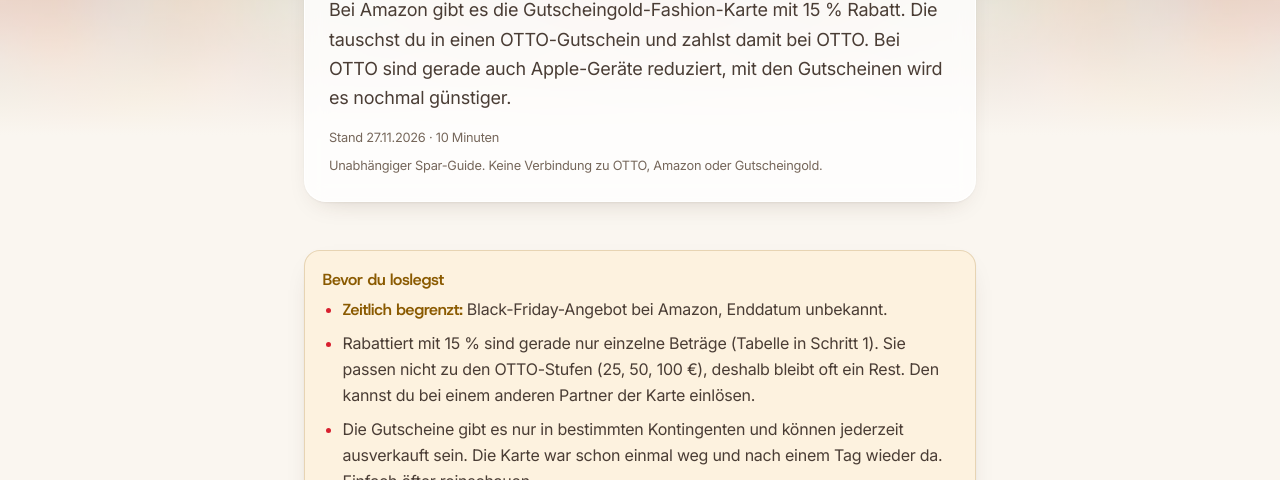
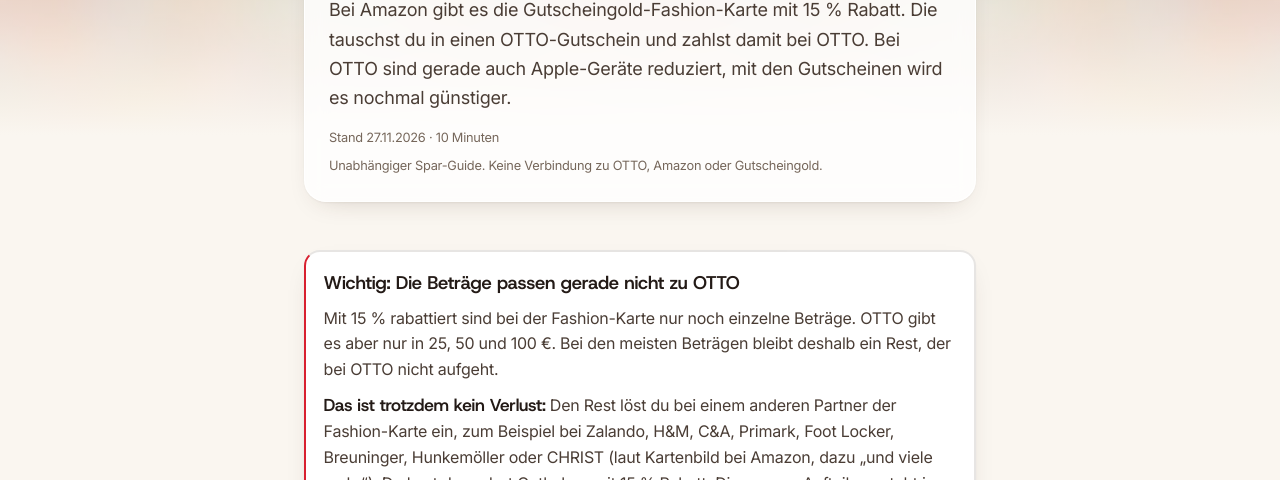
Before and after one commit to jederzeitsparen-del/jederzeitsparen-website, a plain HTML site: page public/otto-guide/index.html in a window 1280 px wide. Shown: the part 320-800 px from the top of the page. Drawn offline with Linux system fonts and the light colour scheme.

Commit message:
OTTO-Guide: grosser Hinweis zu Stueckelungen und Restguthaben
Co-Authored-By: Claude Sonnet 5.5 <noreply@anthropic.com>
Claude-Session: https://claude.ai/code/session_01K9KwTuYabQkMJz5R8jQQfC

```diff
--- a/public/otto-guide/index.html
+++ b/public/otto-guide/index.html
@@ -36,6 +36,11 @@
   <p class="unabh">Unabhängiger Spar-Guide. Keine Verbindung zu OTTO, Amazon oder Gutscheingold.</p>
 </header>
 <section id="kurz">
+<div class="merke" style="border-width:2px">
+<strong style="font-size:1.15rem">Wichtig: Die Beträge passen gerade nicht zu OTTO</strong>
+<span>Mit 15&nbsp;% rabattiert sind bei der Fashion-Karte nur noch einzelne Beträge. OTTO gibt es aber nur in 25, 50 und 100&nbsp;€. Bei den meisten Beträgen bleibt deshalb ein Rest, der bei OTTO nicht aufgeht.</span>
+<span><strong>Das ist trotzdem kein Verlust:</strong> Den Rest löst du bei einem anderen Partner der Fashion-Karte ein, zum Beispiel bei Zalando, H&amp;M, C&amp;A, Primark, Foot Locker, Breuninger, Hunkemöller oder CHRIST (laut Kartenbild bei Amazon, dazu „und viele mehr“). Du hast dann dort Guthaben mit 15&nbsp;% Rabatt. Die genaue Aufteilung steht in der Tabelle in Schritt 1.</span>
+</div>
 <div class="tipp">
 <strong>Bevor du loslegst</strong>
 <ul><li><strong>Zeitlich begrenzt:</strong> Black-Friday-Angebot bei Amazon, Enddatum unbekannt.</li><li>Rabattiert mit 15&nbsp;% sind gerade nur einzelne Beträge (Tabelle in Schritt 1). Sie passen nicht zu den OTTO-Stufen (25, 50, 100&nbsp;€), deshalb bleibt oft ein Rest. Den kannst du bei einem anderen Partner der Karte einlösen.</li><li>Die Gutscheine gibt es nur in bestimmten Kontingenten und können jederzeit ausverkauft sein. Die Karte war schon einmal weg und nach einem Tag wieder da. Einfach öfter reinschauen.</li><li>Bei OTTO kannst du nach meiner Erfahrung beliebig viele Gutscheine einlösen. Ein Limit ist mir bisher nicht aufgefallen.</li><li>Der OTTO-Gutschein gilt im ganzen OTTO-Sortiment (Verkäufer OTTO), nicht nur für Mode.</li></ul>
```
